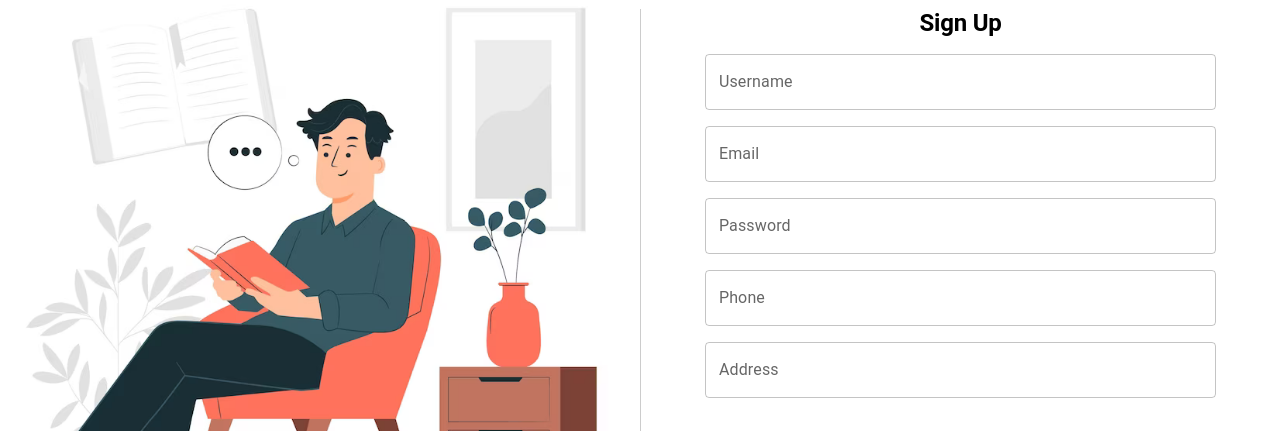
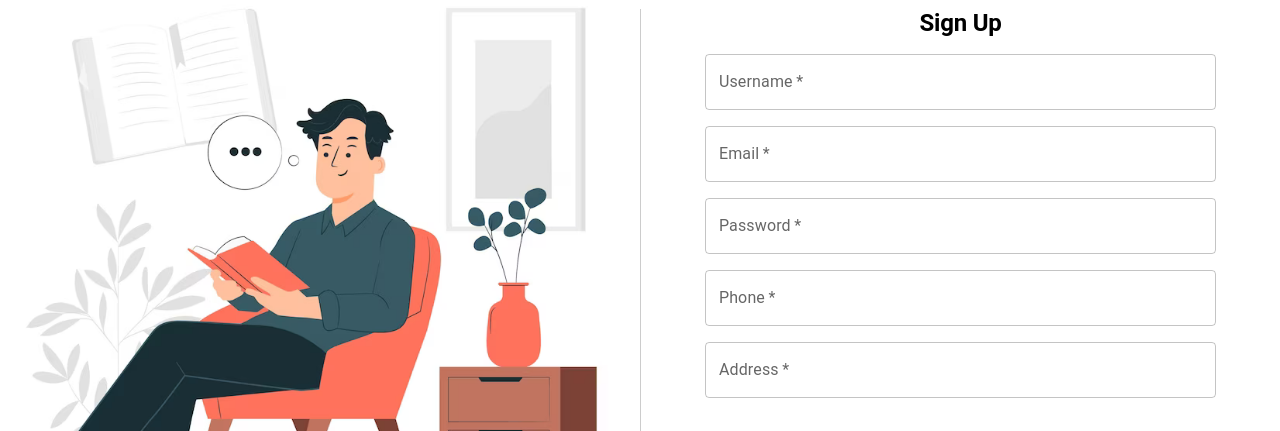
Before and after one commit to Mostafa-Elshahawy/Byte-Books, a React (Create React App) app in the folder byte-books-frontend/: page /signup in a window 1280 px wide. Shown: the part 122-553 px from the top of the page. Built offline with nearby package versions, Linux system fonts and the light colour scheme.

Commit message:
fixed some logic in login and signup

```diff
--- a/byte-books-frontend/src/components/LoginForm.js
+++ b/byte-books-frontend/src/components/LoginForm.js
@@ -52,8 +52,8 @@ const LoginForm = ({title,onSubmit}) => {
           <Typography variant="h2" style={signInLabel}>
             Sign In
           </Typography>
-          <TextField name='email' label="Email" variant="outlined" fullWidth style={{ marginBottom: theme.spacing(2) ,width:'80%' }} value={formData.email} onChange={handleChange}/>
-          <TextField name='password' label="Password" type="password" variant="outlined" fullWidth style={{ marginBottom: theme.spacing(2) ,width:'80%' }} value={formData.password} onChange={handleChange}/>
+          <TextField required name='email' label="Email" variant="outlined" fullWidth style={{ marginBottom: theme.spacing(2) ,width:'80%' }} value={formData.email} onChange={handleChange}/>
+          <TextField required name='password' label="Password" type="password" variant="outlined" fullWidth style={{ marginBottom: theme.spacing(2) ,width:'80%' }} value={formData.password} onChange={handleChange}/>
           <Typography variant="body2" align="center" style={signUpLink}>
             <Link component={RouterLink} to="/signup">
               Don't have an account? Create one.
--- a/byte-books-frontend/src/components/SignupForm.js
+++ b/byte-books-frontend/src/components/SignupForm.js
@@ -55,11 +55,11 @@ const SignUpForm = ({title,onSubmit})=>{
                 <img src={manReadinImage} style={{width:'50%'}} alt="man reading"/>
                 <Grid container direction="column" justify="center" alignItems="center" style={{borderLeft:'1px solid #ccc',width:'50%'}}>
                     <Typography variant="h2" style={SignUpLabel}>Sign Up</Typography>
-                    <TextField name="username" label="Username" variant='outlined' style={{ marginBottom: theme.spacing(2), width: '80%' }} value={formData.username} onChange={handleChange} />
-                    <TextField name="email" label="Email" variant='outlined' style={{ marginBottom: theme.spacing(2), width: '80%' }} value={formData.email} onChange={handleChange} />
-                    <TextField name="password" label="Password" type="password" variant='outlined' style={{ marginBottom: theme.spacing(2), width: '80%' }} value={formData.password} onChange={handleChange} />
-                    <TextField name="phone" label="Phone" variant='outlined' style={{ marginBottom: theme.spacing(2), width: '80%' }} value={formData.phone} onChange={handleChange} />
-                    <TextField name="address" label="Address" variant='outlined' style={{ marginBottom: theme.spacing(2), width: '80%' }} value={formData.address} onChange={handleChange} />
+                    <TextField required name="username" label="Username" variant='outlined' style={{ marginBottom: theme.spacing(2), width: '80%' }} value={formData.username} onChange={handleChange} />
+                    <TextField required name="email" label="Email" variant='outlined' style={{ marginBottom: theme.spacing(2), width: '80%' }} value={formData.email} onChange={handleChange} />
+                    <TextField required name="password" label="Password" type="password" variant='outlined' style={{ marginBottom: theme.spacing(2), width: '80%' }} value={formData.password} onChange={handleChange} />
+                    <TextField required name="phone" label="Phone" variant='outlined' style={{ marginBottom: theme.spacing(2), width: '80%' }} value={formData.phone} onChange={handleChange} />
+                    <TextField required name="address" label="Address" variant='outlined' style={{ marginBottom: theme.spacing(2), width: '80%' }} value={formData.address} onChange={handleChange} />
                     <Typography variant='body2' align='center' style={SignInLink}>
                         <Link component={RouterLink} to="/login" >Already have an account? Sign In here</Link>
                     </Typography>
```
Also changed, not shown: 1 other file (tests, documents, lock files or other folders).
